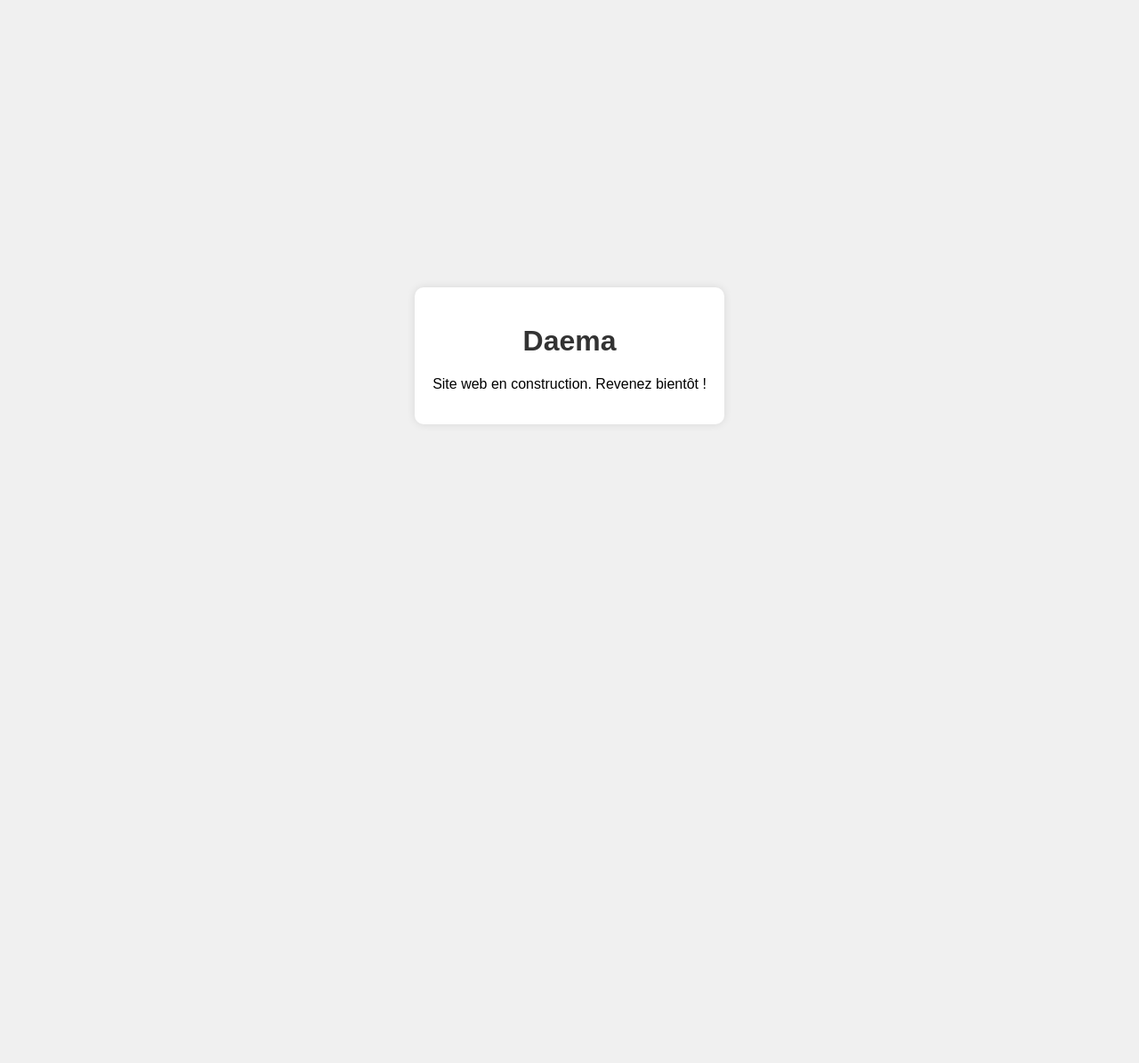
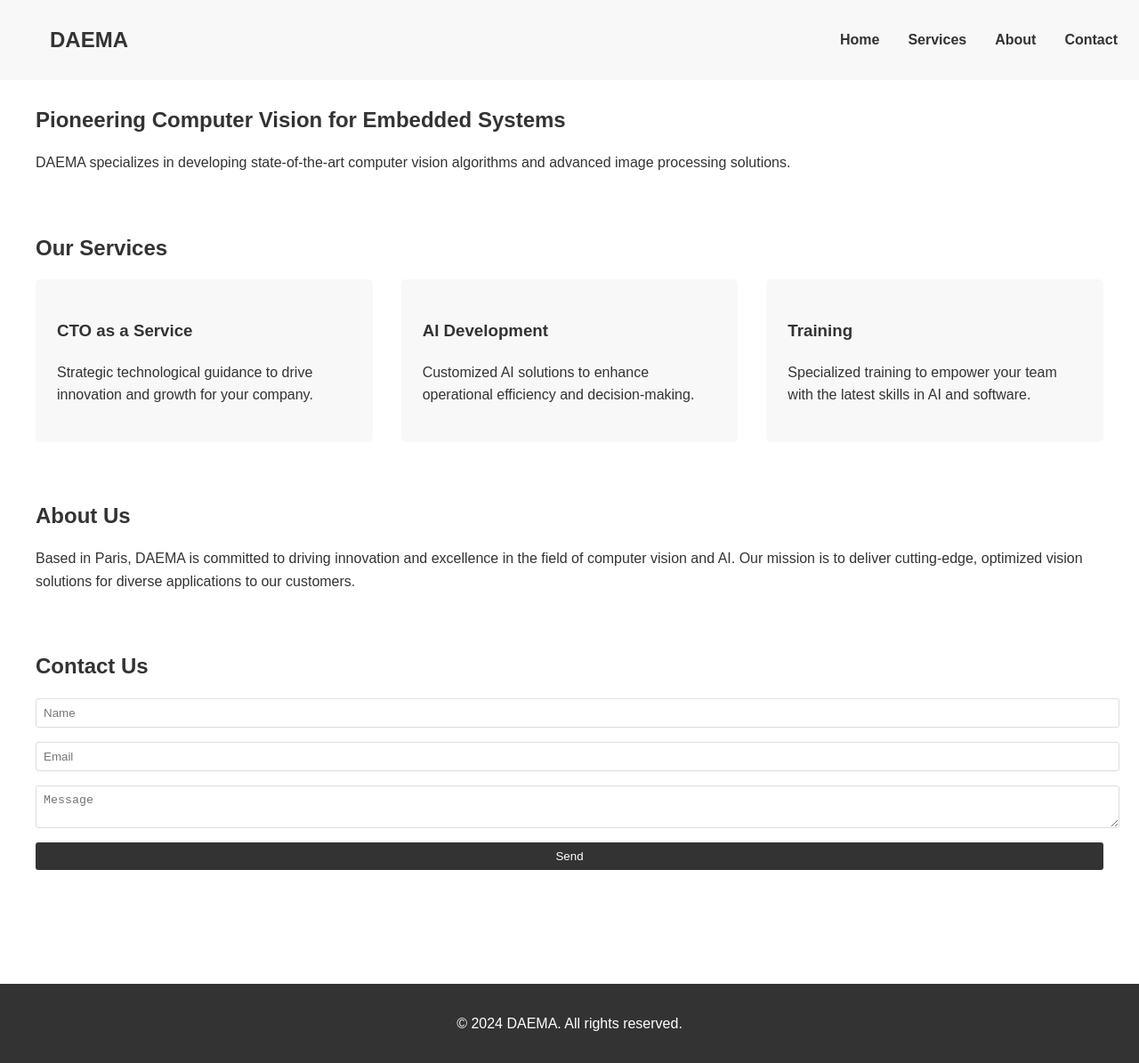
Before and after one commit to yosagaf/daema, a plain HTML site: page index.html in a window 1280 px wide. Shown: the whole page at 89% size. Before the commit the page ends 800 px from the top, so only its background shows below. Drawn offline with Linux system fonts and the light colour scheme.

Commit message:
Update index.html

```diff
--- a/index.html
+++ b/index.html
@@ -1,35 +1,165 @@
 <!DOCTYPE html>
-<html lang="fr">
+<html lang="en">
 <head>
     <meta charset="UTF-8">
     <meta name="viewport" content="width=device-width, initial-scale=1.0">
-    <title>Daema - Site en construction</title>
+    <title>DAEMA - Pioneering Computer Vision</title>
     <style>
-        body {
+        /* Base styles */
+        body, html {
+            margin: 0;
+            padding: 0;
             font-family: Arial, sans-serif;
+            line-height: 1.6;
+            color: #333;
+            scroll-behavior: smooth;
+        }
+
+        /* Header */
+        header {
+            background-color: #f8f8f8;
+            padding: 1rem;
+            position: fixed;
+            width: 100%;
+            top: 0;
+            z-index: 1000;
+        }
+        nav {
             display: flex;
-            justify-content: center;
+            justify-content: space-between;
             align-items: center;
-            height: 100vh;
-            margin: 0;
-            background-color: #f0f0f0;
+            max-width: 1200px;
+            margin: 0 auto;
         }
-        .container {
+        .logo {
+            font-size: 1.5rem;
+            font-weight: bold;
+            color: #333;
+            text-decoration: none;
+        }
+        nav ul {
+            list-style-type: none;
+            display: flex;
+        }
+        nav ul li {
+            margin-left: 2rem;
+        }
+        nav ul li a {
+            text-decoration: none;
+            color: #333;
+            font-weight: bold;
+        }
+
+        /* Main content */
+        main {
+            max-width: 1200px;
+            margin: 0 auto;
+            padding: 6rem 1rem 2rem;
+        }
+        section {
+            margin-bottom: 4rem;
+        }
+        h1, h2 {
+            margin-bottom: 1rem;
+        }
+
+        /* Services */
+        .services {
+            display: grid;
+            grid-template-columns: repeat(auto-fit, minmax(300px, 1fr));
+            gap: 2rem;
+        }
+        .service {
+            background-color: #f8f8f8;
+            padding: 1.5rem;
+            border-radius: 5px;
+        }
+
+        /* Contact form */
+        form {
+            display: grid;
+            gap: 1rem;
+        }
+        input, textarea {
+            width: 100%;
+            padding: 0.5rem;
+            border: 1px solid #ddd;
+            border-radius: 3px;
+        }
+        button {
+            background-color: #333;
+            color: #fff;
+            border: none;
+            padding: 0.5rem 1rem;
+            cursor: pointer;
+            border-radius: 3px;
+        }
+
+        /* Footer */
+        footer {
+            background-color: #333;
+            color: #fff;
             text-align: center;
-            padding: 20px;
-            background-color: white;
-            border-radius: 10px;
-            box-shadow: 0 0 10px rgba(0,0,0,0.1);
-        }
-        h1 {
-            color: #333;
+            padding: 1rem;
+            margin-top: 2rem;
         }
     </style>
 </head>
 <body>
-    <div class="container">
-        <h1>Daema</h1>
-        <p>Site web en construction. Revenez bientôt !</p>
-    </div>
+    <header>
+        <nav>
+            <a href="#" class="logo">DAEMA</a>
+            <ul>
+                <li><a href="#home">Home</a></li>
+                <li><a href="#services">Services</a></li>
+                <li><a href="#about">About</a></li>
+                <li><a href="#contact">Contact</a></li>
+            </ul>
+        </nav>
+    </header>
+
+    <main>
+        <section id="home">
+            <h1>Pioneering Computer Vision for Embedded Systems</h1>
+            <p>DAEMA specializes in developing state-of-the-art computer vision algorithms and advanced image processing solutions.</p>
+        </section>
+
+        <section id="services">
+            <h2>Our Services</h2>
+            <div class="services">
+                <div class="service">
+                    <h3>CTO as a Service</h3>
+                    <p>Strategic technological guidance to drive innovation and growth for your company.</p>
+                </div>
+                <div class="service">
+                    <h3>AI Development</h3>
+                    <p>Customized AI solutions to enhance operational efficiency and decision-making.</p>
+                </div>
+                <div class="service">
+                    <h3>Training</h3>
+                    <p>Specialized training to empower your team with the latest skills in AI and software.</p>
+                </div>
+            </div>
+        </section>
+
+        <section id="about">
+            <h2>About Us</h2>
+            <p>Based in Paris, DAEMA is committed to driving innovation and excellence in the field of computer vision and AI. Our mission is to deliver cutting-edge, optimized vision solutions for diverse applications to our customers.</p>
+        </section>
+
+        <section id="contact">
+            <h2>Contact Us</h2>
+            <form>
+                <input type="text" placeholder="Name" required>
+                <input type="email" placeholder="Email" required>
+                <textarea placeholder="Message" required></textarea>
+                <button type="submit">Send</button>
+            </form>
+        </section>
+    </main>
+
+    <footer>
+        <p>&copy; 2024 DAEMA. All rights reserved.</p>
+    </footer>
 </body>
 </html>
```
